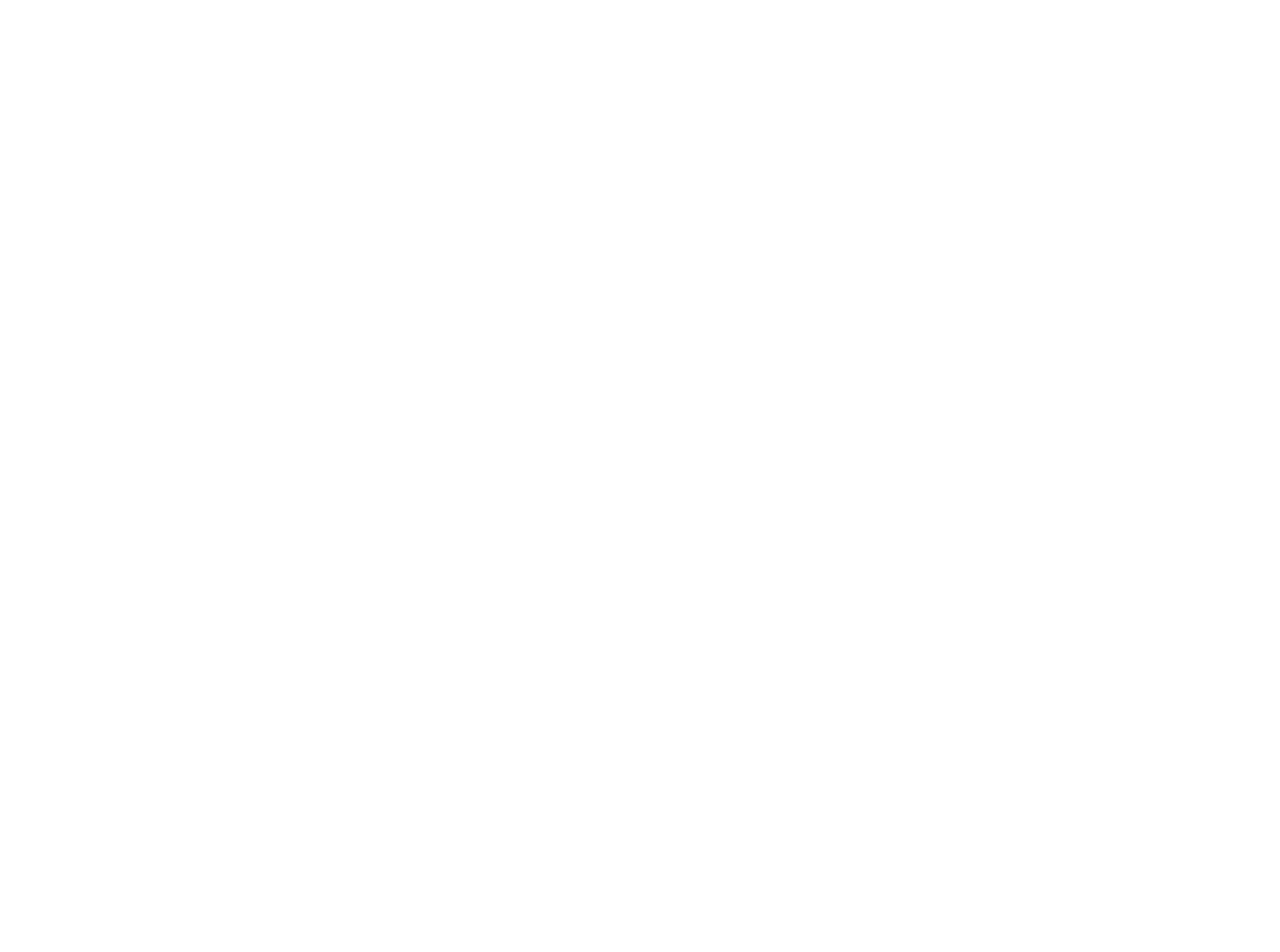
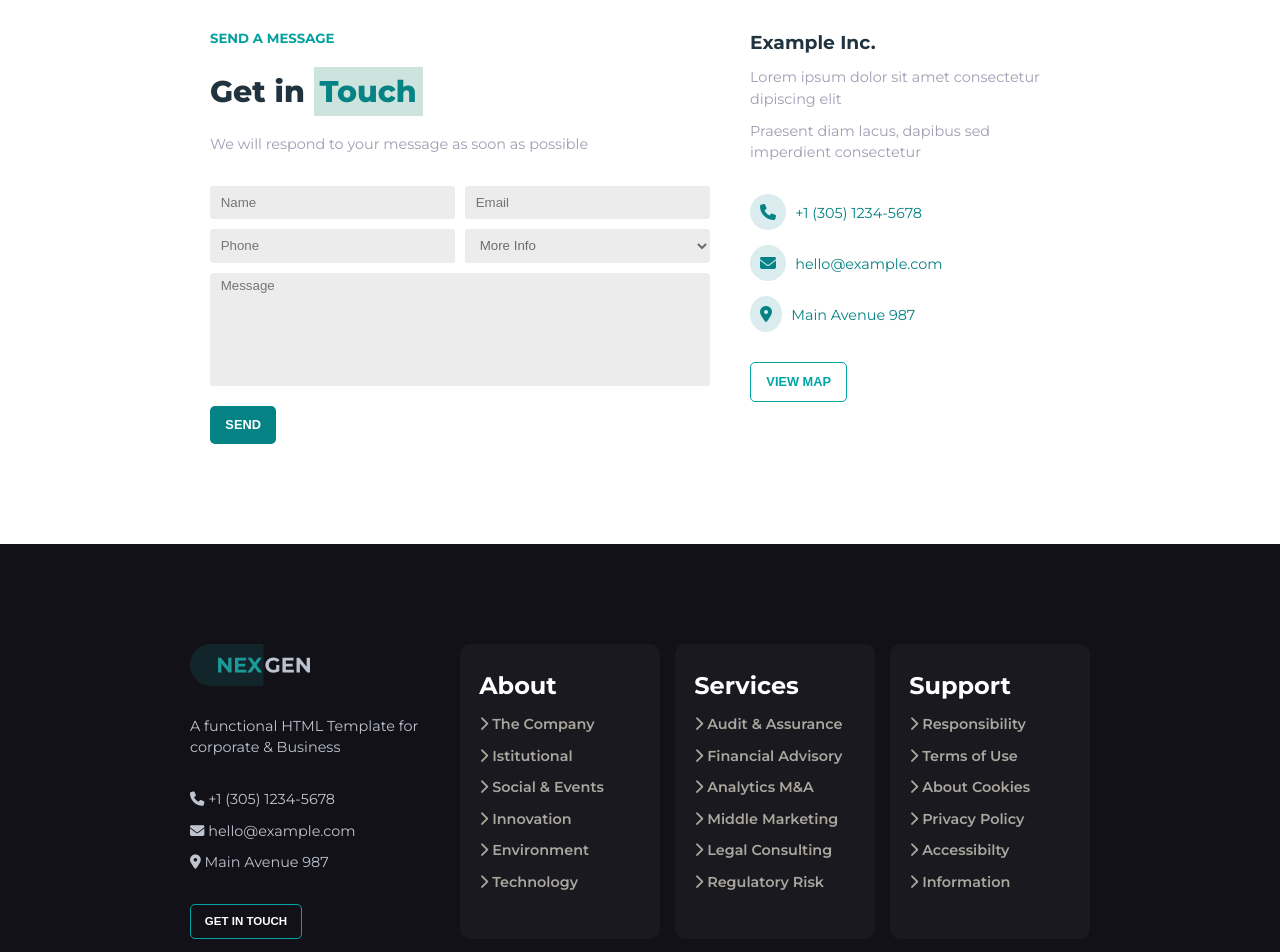
Before and after one commit to DomenicoLucarelli/proj-html-vuejs, a Vue app: page / in a window 1280 px wide. Shown: the part 3860-4812 px from the top of the page. Before the commit the page ends 3789 px from the top, so only its background shows below. Built offline with nearby package versions, Linux system fonts and the light colour scheme.

Commit message:
feat: aggiunta zona message e footer

```diff
--- a/src/App.vue
+++ b/src/App.vue
@@ -7,13 +7,16 @@
 import AppProjects from './components/AppProjects.vue';
 import AppResults from './components/AppResults.vue';
 import AppSponsor from './components/AppSponsor.vue';
+import AppMessage from './components/AppMessage.vue';
+import AppFooter from './components/AppFooter.vue';
+
 
 
 export default {
     data() {
         return {};
     },
-    components: { AppInfo, AppHeader, AppServices, AppNetwork, AppProjects, AppResults, AppSponsor }
+    components: { AppInfo, AppHeader, AppServices, AppNetwork, AppProjects, AppResults, AppSponsor, AppMessage, AppFooter, }
 }
 </script>
 
@@ -33,6 +36,10 @@
 
   <AppSponsor></AppSponsor>
 
+  <AppMessage></AppMessage>
+
+  <AppFooter></AppFooter>
+
 </template>
 
 <style lang="scss">
--- /dev/null
+++ b/src/components/AppFooter.vue
@@ -0,0 +1,152 @@
+<script>
+import FooterCard from './FooterCard.vue';
+import {store} from '../store.js'
+export default {
+    name: "AppFooter",
+    data() {
+        return {
+
+            links: [
+
+                {
+                    title: 'About',
+                    list:  ['The Company','Istitutional', 'Social & Events', 'Innovation', 'Environment', 'Technology',],
+                },
+
+                {
+                    title: 'Services',
+                    list: ['Audit & Assurance', 'Financial Advisory', 'Analytics M&A', 'Middle Marketing', 'Legal Consulting', 'Regulatory Risk',],
+                },
+
+                {
+                    title: 'Support',
+                    list: ['Responsibility', 'Terms of Use', 'About Cookies', 'Privacy Policy', 'Accessibilty', 'Information',]
+                }
+
+            ]
+
+        };
+    },
+    components: { FooterCard }
+}
+</script>
+
+<template>
+    <div class="container">
+
+        <div class="footer-box">
+
+
+            <div class="info">
+                <img src="img/svg-7.svg" alt="">
+
+                <span>A functional HTML Template for corporate & Business</span>
+
+                <div class="tel">
+
+                    <i class="fa-solid fa-phone"></i> <span>+1 (305) 1234-5678</span>
+
+                </div>
+
+                <div class="mail">
+
+                    <i class="fa-solid fa-envelope"></i> <span>hello@example.com</span>
+
+                </div>
+
+                <div class="street">
+
+                    <i class="fa-solid fa-location-dot"></i> <span>Main Avenue 987</span>
+
+                </div>
+
+                <button class="btn2">Get in touch</button>
+            </div>
+
+            <div class="footer-cards">
+
+                <FooterCard v-for="(link, index) in links" :key="index" :title="link.title" :items="link.list"></FooterCard>
+
+            </div>
+
+        </div>
+
+    </div>
+
+    <div class="bottom-footer">
+        <div class="box">
+            <span>Enjoy the low price. We are tracking any intention of piracy</span>
+            <span>NexGen is Proudly Powered by <span style="color: #085b5d;">Coding</span> </span>
+        </div>
+    </div>
+</template>
+
+<style lang="scss" scoped>
+    .container{
+
+        background-color: #111117;
+
+
+        .footer-box{
+            max-width: 900px;
+            margin: auto;
+            padding: 100px 0;
+            display: flex;
+
+            .info{
+                width: 30%;
+                display: flex;
+                flex-direction: column;
+                gap: 10px;
+                color: #c0c3d0;
+                font-size: .9em;
+
+
+                img{
+                    width: 120px;
+                    margin-bottom: 20px;
+                }
+
+                .tel{
+                    margin-top: 20px;
+                }
+
+                .btn2{
+                    align-self: flex-start;
+                    background-color:#111117 ;
+                    color: white;
+                    margin-top: 20px;
+                }
+            }
+
+            .footer-cards{
+                width: 70%;
+                display: flex;
+                gap: 15px;
+            }
+        }
+
+    }
+
+    .bottom-footer{
+        height: 50px;
+        background-color: #0d0d11;
+        display: flex;
+        align-items: center;
+
+
+
+        .box{
+            max-width: 900px;
+            margin: auto;
+            width: 100%;
+
+            display: flex;
+            justify-content: space-between;
+
+            color:#c0c3d0 ;
+            font-size: .9em;
+
+        }
+    }
+</style>
--- /dev/null
+++ b/src/components/AppMessage.vue
@@ -0,0 +1,180 @@
+<script>
+export default {
+    name: 'AppMessage',
+    data() {
+        return {
+
+        }
+    },
+}
+</script>
+
+<template>
+    <div class="container">
+        <div class="left-box">
+            <div class="text-box">
+                <h5>Send a message</h5>
+
+                <h2>Get in <mark>Touch</mark></h2>
+
+                <span>We will respond to your message as soon as possible </span>
+
+            </div>
+
+            <div class="input-box">
+                <input type="text" placeholder="Name">
+                <input type="email" placeholder="Email">
+                <input type="tel" placeholder="Phone">
+                <select>
+                    <option selected >More Info</option>
+                    <option value="1">One</option>
+                    <option value="2">Two</option>
+                    <option value="3">Three</option>
+                </select>
+                <input type="text" size="50" placeholder="Message">
+
+            </div>
+            <button class="btn1">SEND</button>
+        </div>
+
+        <div class="right-box">
+
+            <h3>Example Inc.</h3>
+
+            <span>Lorem ipsum dolor sit amet consectetur dipiscing elit</span>
+
+            <span>Praesent diam lacus, dapibus sed imperdient consectetur</span>
+
+            <div class="info-box">
+                <div class="tel">
+                    <i class="fa-solid fa-phone"></i> <span>+1 (305) 1234-5678</span>
+                </div>
+                <div class="mail">
+                    <i class="fa-solid fa-envelope"></i> <span>hello@example.com</span>
+                </div>
+                <div class="street">
+                    <i class="fa-solid fa-location-dot"></i> <span>Main Avenue 987</span>
+                </div>
+            </div>
+
+            <button class="btn2 ">VIEW MAP</button>
+
+
+        </div>
+
+    </div>
+</template>
+
+<style lang="scss" scoped >
+
+.container{
+    max-width: 900px;
+    margin: auto;
+    min-height: 500px;
+    padding: 100px 0;
+
+    display: flex;
+
+    .left-box{
+        width: 60%;
+        padding: 0 20px;
+
+        .text-box{
+            display: flex;
+            flex-direction: column;
+            gap: 20px;
+            h5{
+                color: #039f9f;
+                text-transform: uppercase;
+            }
+
+            h2{
+                font-weight: 800;
+                color: #21333e;
+                font-size: 30px;
+
+            }
+
+            span{
+                color: #9f9db2;
+                font-size: .9em;
+            }
+        }
+
+        .input-box{
+            display: flex;
+            flex-wrap: wrap;
+            gap: 10px;
+
+            padding-top: 30px;
+
+            input,select{
+                width: calc(100% / 2 - 10px / 2);
+                border: none;
+                background-color: #ececec;
+                height: 2.5em;
+                border-radius: 3px;
+                padding: .3em .8em;
+
+                &:last-child{
+                    flex-grow: 1;
+                    padding: 1em .8em 100px .8em;
+                    margin-bottom: 20px;
+
+                }
+            }
+            select{
+                color: #6d6d6d;
+
+            }
+        }
+
+
+    }
+
+    .right-box{
+        width: 40%;
+        display: flex;
+        flex-direction: column;
+        gap: 10px;
+
+        padding: 0 20px;
+
+        h3{
+            color:#21333e ;
+        }
+
+        span{
+            color: #9f9db2;
+            font-size: .9em;
+
+        }
+
+        .info-box{
+            display: flex;
+            flex-direction: column;
+            gap: 15px;
+            padding: 20px 0;
+
+            span{
+                color:#058283 ;
+                font-size: .9em;
+                padding-left: 5px;
+            }
+
+            .fa-solid{
+                background-color: #daeced;
+                color: #058283;
+                padding: 10px;
+                border-radius: 50%;
+            }
+        }
+
+        .btn2{
+            align-self: flex-start;
+        }
+    }
+
+}
+
+</style>
--- /dev/null
+++ b/src/components/FooterCard.vue
@@ -0,0 +1,67 @@
+<script>
+
+export default {
+
+    name: 'FooterCard',
+    data() {
+        return {
+
+
+
+        }
+    },
+
+    props: {
+        title: String,
+        items: Array,
+    }
+}
+</script>
+
+<template>
+    <div class="card">
+        <div class="title">
+            <h2>{{ title }}</h2>
+        </div>
+
+        <ul>
+
+           <li v-for="(item, index) in items" :key="index"> <i class="fa-solid fa-chevron-right"></i> {{ item }}</li>
+
+        </ul>
+
+
+    </div>
+</template>
+
+<style lang="scss" scoped>
+    .card{
+        width: calc(100% / 3 - 15px / 3 * 2);
+        min-height: 100px;
+
+        background-color: #19191f;
+
+        padding: 1.5em 1.2em;
+
+        border-radius: 10px;
+
+        h2{
+
+            color: white;
+            padding-bottom: 5px;
+        }
+
+        li{
+            color: #a9a79e;
+            font-size: .9em;
+            padding: 5px 0;
+            font-weight: 600;
+            cursor: pointer;
+
+            &:hover{
+                background-color:rgba(255, 255, 255, 0.178);
+                border-radius: 3px;
+            }
+        }
+    }
+</style>
--- a/src/store.js
+++ b/src/store.js
@@ -0,0 +1,4 @@
+import {reactive} from 'vue'
+export const store = reactive({
+
+})
```
